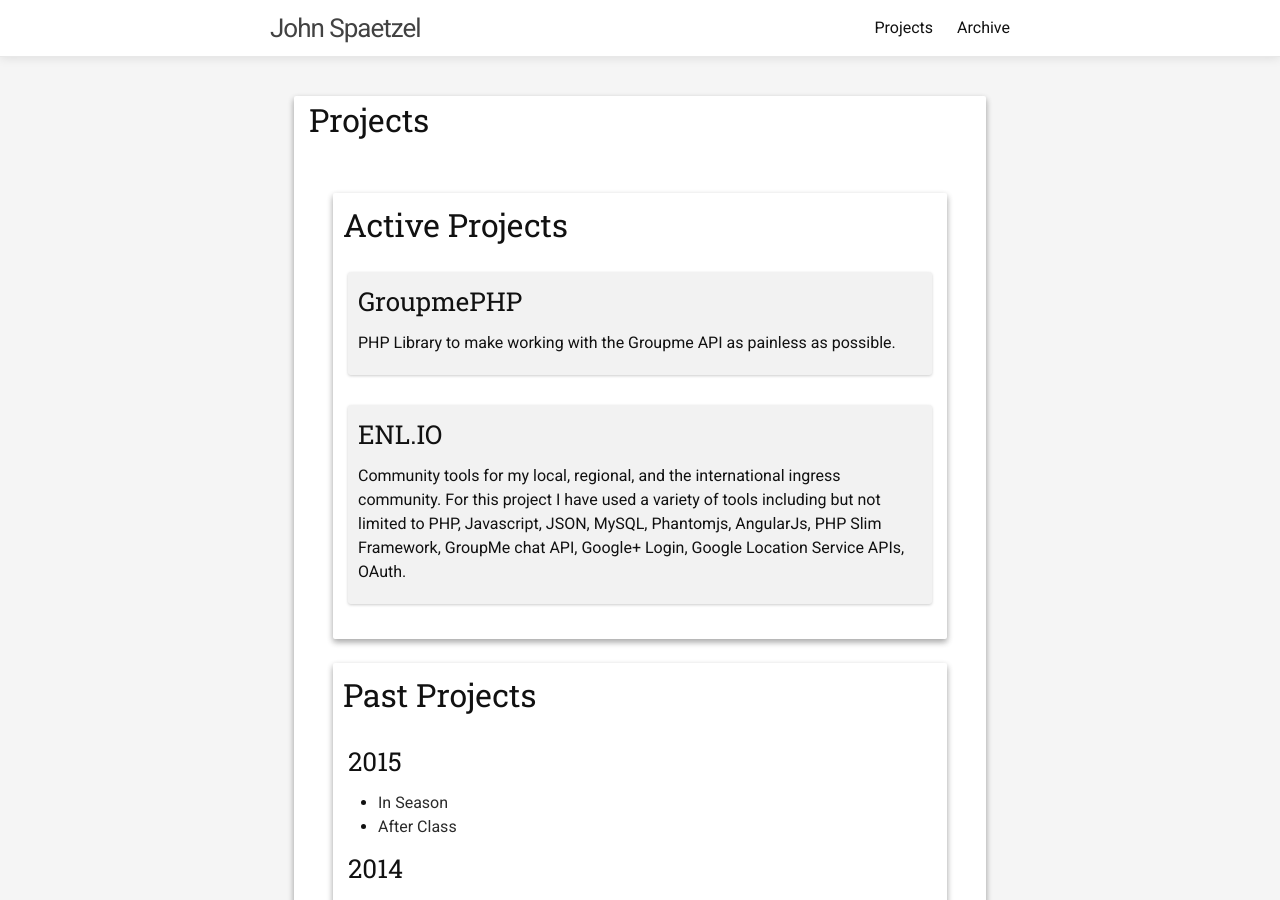
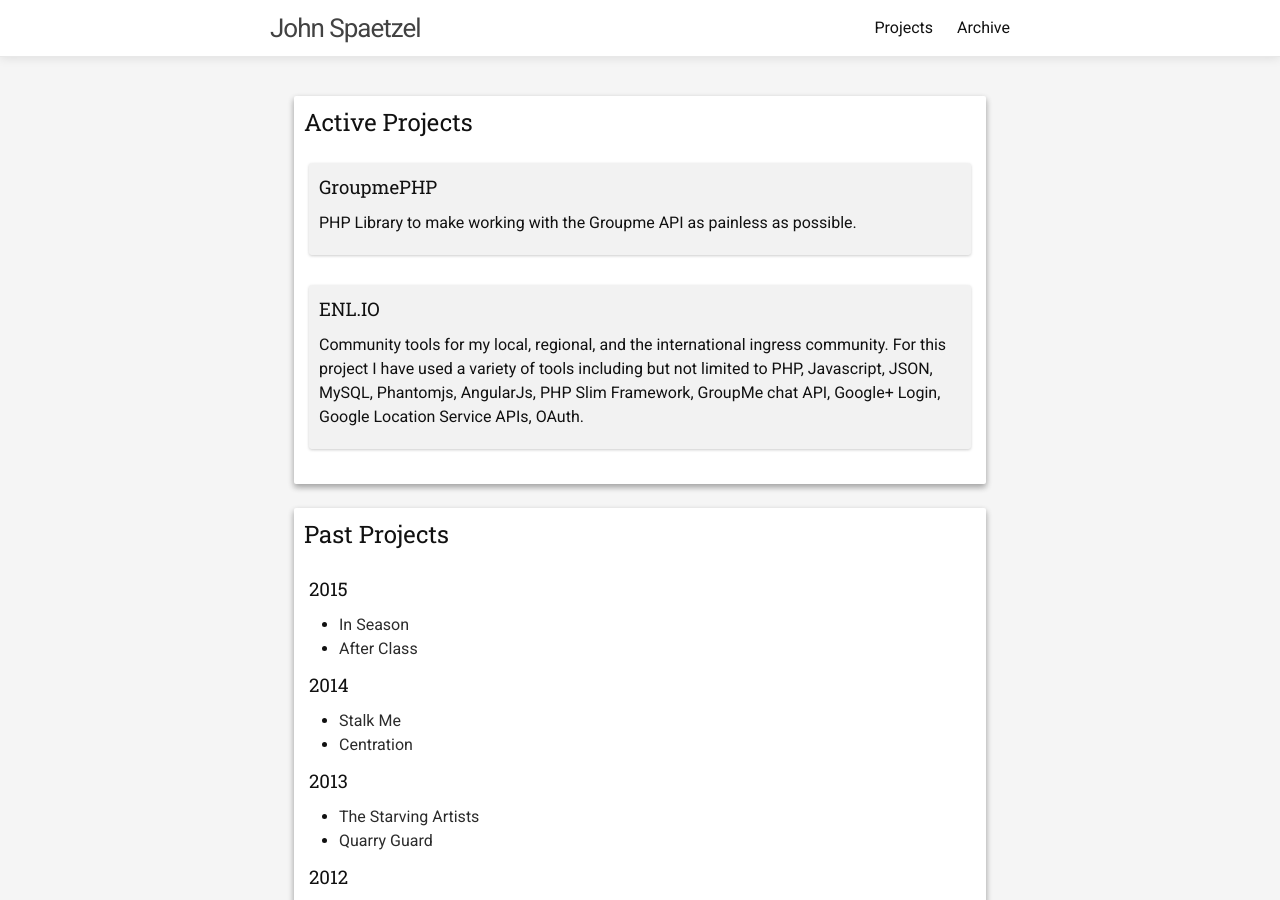
Before and after one commit to jspaetzel/meh.dev, a Jekyll site: the page built from projects.html, in a window 1280 px wide and 900 px high. Built offline with Jekyll 4.4.1, drawn with Linux system fonts in a browser that asks for light colours.

Commit message:
Remove page styling from projects page

```diff
--- a/projects.html
+++ b/projects.html
@@ -1,7 +1,5 @@
 ---
-layout: page
-title: Projects
-permalink: /projects/
+layout: default
 ---
 <div class="content-wrapper">
   <header class="page-header">
```
